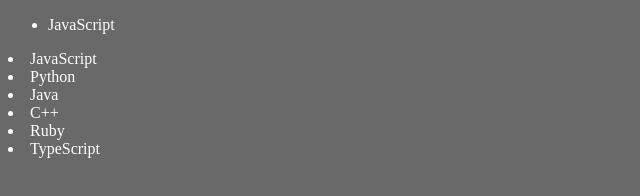
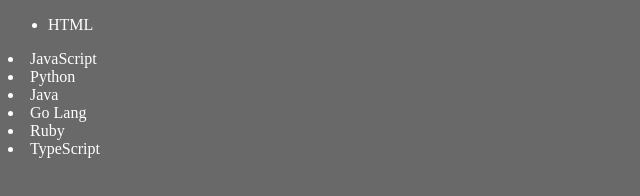
Before and after one commit to KiteMinimal/JavaScript, a plain HTML site: page 01_Basic/DOM/index1.html in a window 1280 px wide. Shown: the full height of the page, 0-640 px from the left. Drawn offline with Linux system fonts and the light colour scheme.

Commit message:
Update list items in DOM manipulation example

```diff
--- a/01_Basic/DOM/index1.html
+++ b/01_Basic/DOM/index1.html
@@ -23,6 +23,15 @@
     const languages = ["JavaScript", "Python", "Java", "C++", "Ruby", "TypeScript"];
     createListItem(languages);
 
+    //Edit
+    const newLi = document.createElement('li');
+    newLi.textContent = "Go Lang"
+    document.querySelector('li:nth-child(5)').replaceWith(newLi)
+
+    //edit
+    const firstElement = document.querySelector('li:first-child');
+    firstElement.outerHTML = "<li>HTML</li>";
+
 
   </script>
 </html>
```
